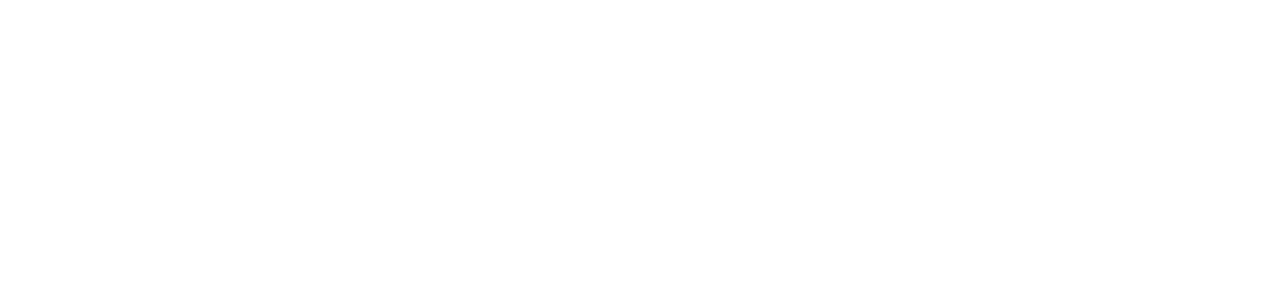
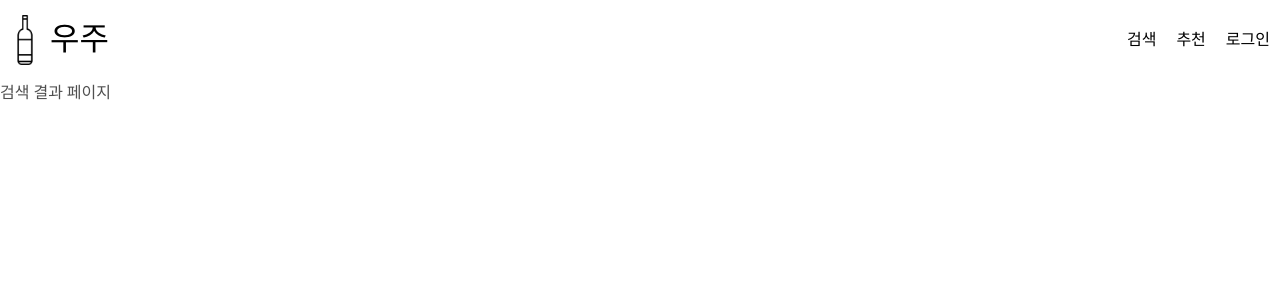
Before and after one commit to SPAMallday/WouldU, a React (Create React App) app in the folder frontend/: page /search in a window 1280 px wide. Before the commit this address had no page. Shown: the top 300 px of the page. Built offline with nearby package versions, Linux system fonts and the light colour scheme.

Commit message:
[feature] Link search page / search page publish.. not yet...

```diff
--- a/frontend/src/App.js
+++ b/frontend/src/App.js
@@ -3,9 +3,9 @@
   BrowserRouter as Router,
   Routes,
   Route,
-  Navigate,
 } from "react-router-dom";
 import MainPage from "views/main/MainPage";
+import SearchPage from "views/search/SearchPage";
 
 export default function App() {
   return (
@@ -15,6 +15,10 @@
           <Routes>
             <Route path="/">
               <Route index element={<MainPage />} />
+              <Route
+                path="search"
+                element={<SearchPage />}
+              />
             </Route>
           </Routes>
         </Suspense>
--- a/frontend/src/components/nav/Menu.js
+++ b/frontend/src/components/nav/Menu.js
@@ -9,7 +9,7 @@
   return(
     <StyledWrapper>
       <div id="menubuttons">
-        <Link to="/">
+        <Link to="search">
           <div id="search">
             검색
           </div>
--- a/frontend/src/views/main/MainPage.js
+++ b/frontend/src/views/main/MainPage.js
@@ -5,7 +5,7 @@
 import PopularWordCard from "components/main/PopularWordCard";
 import RecentReviewCard from "components/main/RecentReviewCard";
 
-export default function IndexPage() {
+export default function MainPage() {
   return(
     <StyledWrapper>
       <Header />
--- a/frontend/src/views/search/SearchPage.js
+++ b/frontend/src/views/search/SearchPage.js
@@ -0,0 +1,13 @@
+import Header from "components/nav/Header";
+import styled from "styled-components";
+
+export default function SearchPage() {
+  return(
+    <StyledWrapper>
+      <Header />
+      검색 결과 페이지
+    </StyledWrapper>
+  );
+};
+
+const StyledWrapper = styled.div``;
```
